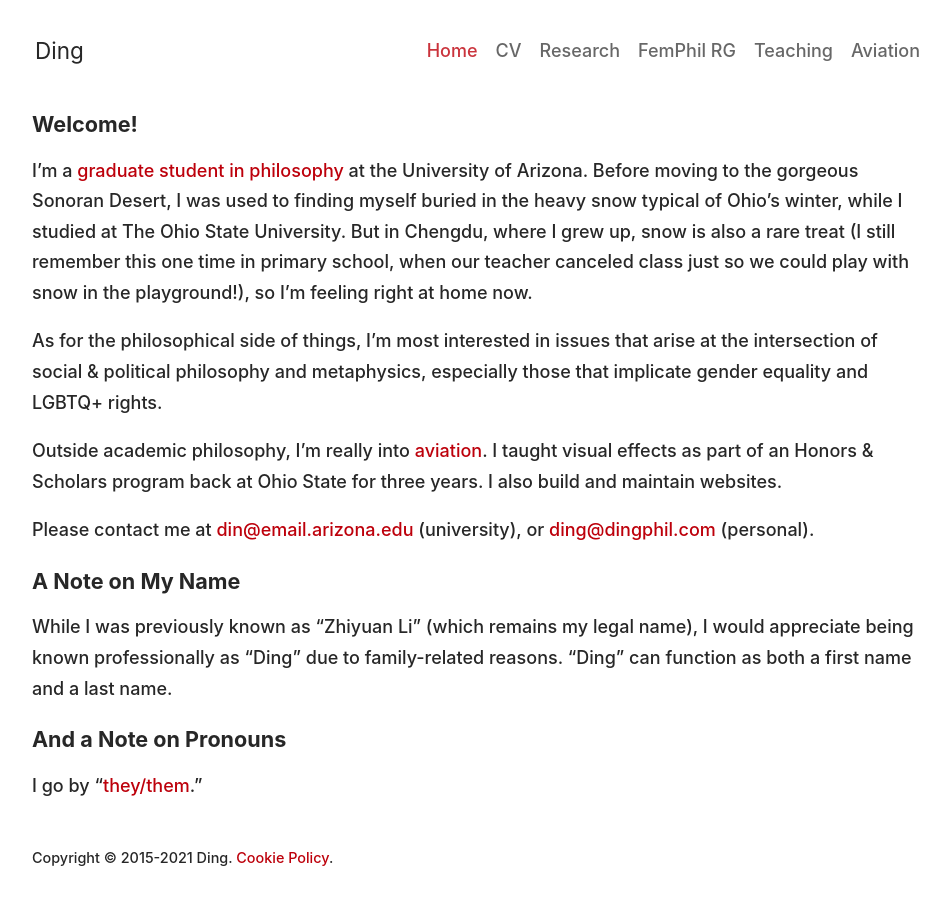
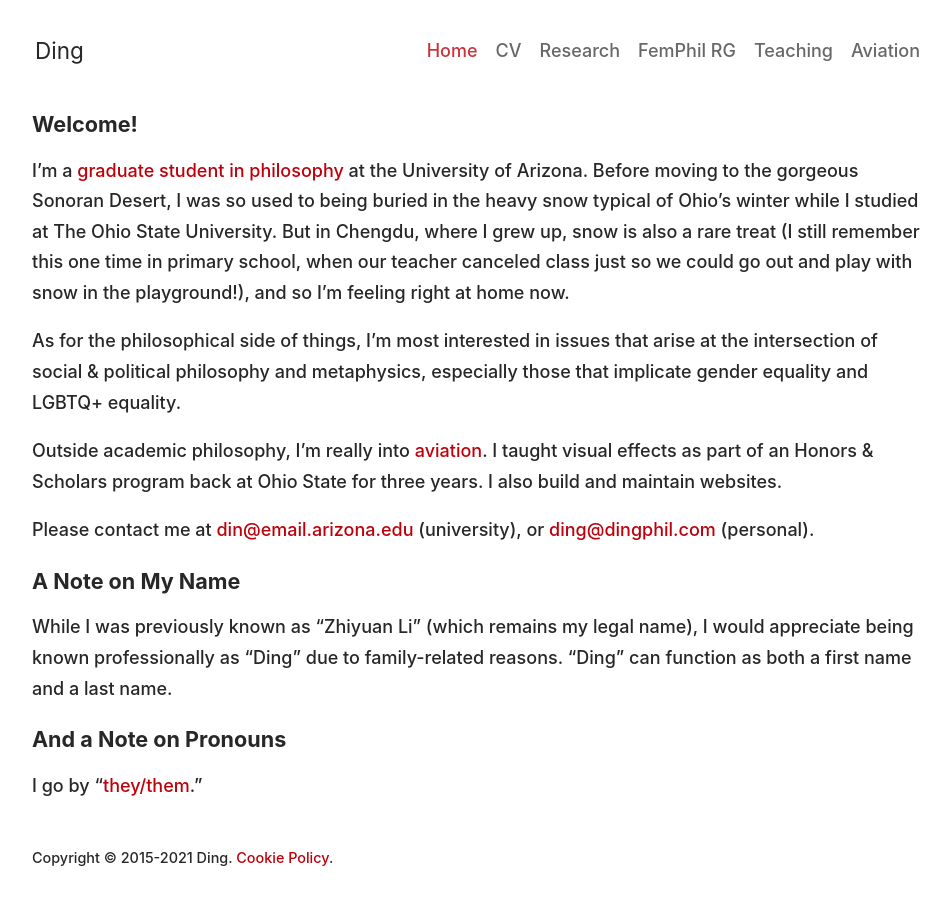
Before and after one commit to dingherself/dingherself.github.io, a Jekyll site: the page built from index.html, in a window 1280 px wide. Shown: the whole page, without its empty margins (158-1109 px from the left). Built offline with Jekyll 4.4.1, drawn with Linux system fonts in a browser that asks for light colours; nearby versions of some CDN libraries; some web fonts are replaced.

Commit message:
clean up intro

```diff
--- a/index.html
+++ b/index.html
@@ -6,8 +6,8 @@ order: 1
 ---
 
 <h1 style="font-size: 1.2rem">Welcome!</h1>
-<p>I’m a <a href="https://philosophy.arizona.edu/people/ding-zhiyuan-li">graduate student in philosophy</a> at the University of Arizona. Before moving to the gorgeous Sonoran Desert, I was used to finding myself buried in the heavy snow typical of Ohio’s winter, while I studied at The Ohio State University. But in Chengdu, where I grew up, snow is also a rare treat (I still remember this one time in primary school, when our teacher canceled class just so we could play with snow in the playground!), so I’m feeling right at home now.</p>
-<p>As for the philosophical side of things, I’m most interested in issues that arise at the intersection of social & political philosophy and metaphysics, especially those that implicate gender equality and LGBTQ+ rights.</p>
+<p>I’m a <a href="https://philosophy.arizona.edu/people/ding-zhiyuan-li">graduate student in philosophy</a> at the University of Arizona. Before moving to the gorgeous Sonoran Desert, I was so used to being buried in the heavy snow typical of Ohio’s winter while I studied at The Ohio State University. But in Chengdu, where I grew up, snow is also a rare treat (I still remember this one time in primary school, when our teacher canceled class just so we could go out and play with snow in the playground!), and so I’m feeling right at home now.</p>
+<p>As for the philosophical side of things, I’m most interested in issues that arise at the intersection of social & political philosophy and metaphysics, especially those that implicate gender equality and LGBTQ+ equality.</p>
 <p>Outside academic philosophy, I’m really into <a href="https://www.dingphil.com/aviation/">aviation</a>. I taught visual effects as part of an Honors & Scholars program back at Ohio State for three years. I also build and maintain websites.</p>
 <script language="JavaScript" type="text/javascript">
   var u = "din";
```
